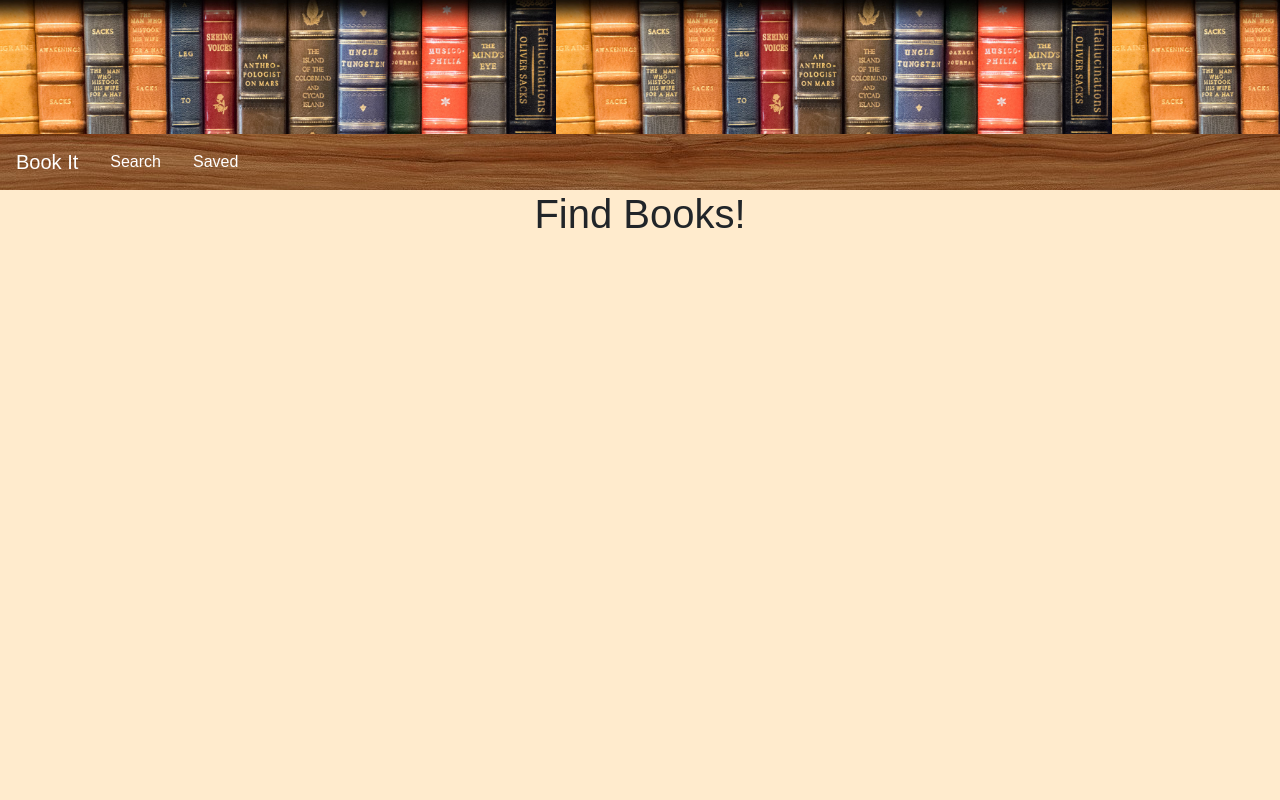
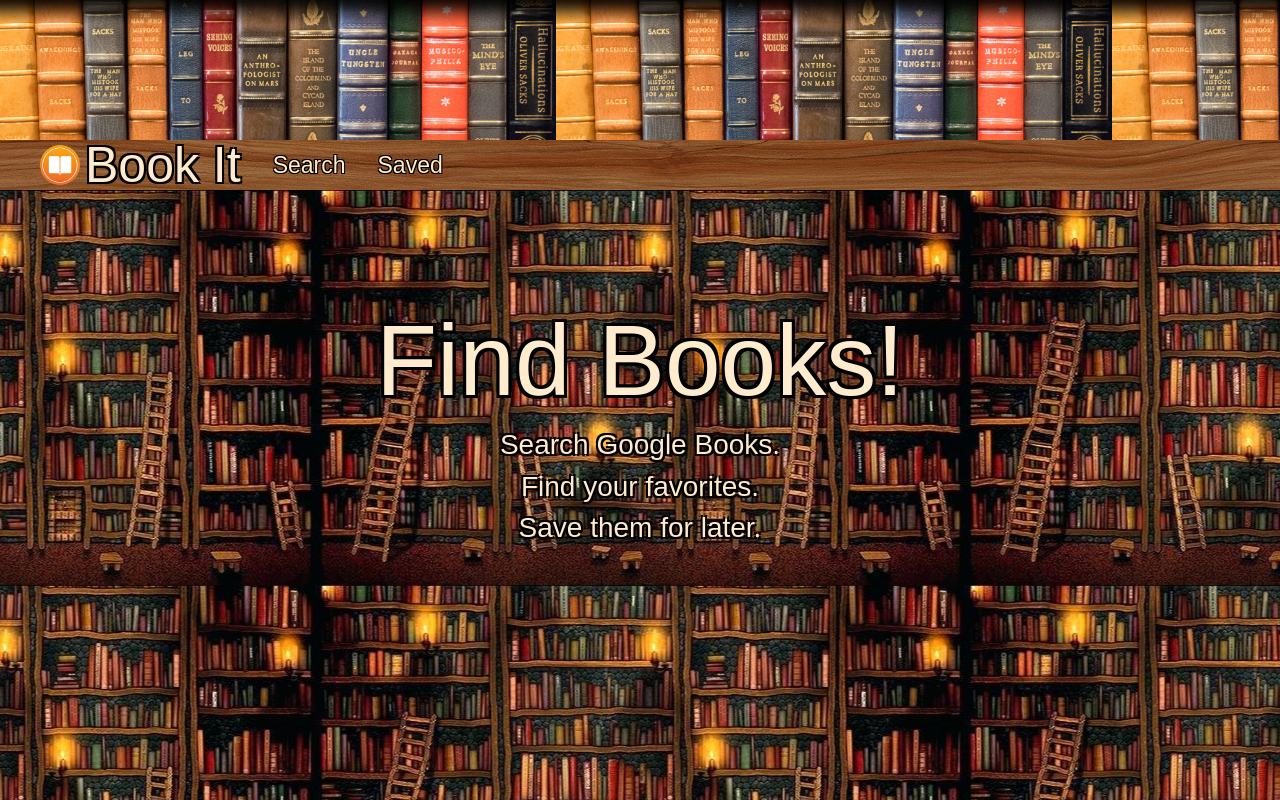
Before and after one commit to BacchusKC/bookIt, a React (Create React App) app in the folder client/: page / in a window 1280 px wide. Shown: the top 800 px of the page. Built offline with nearby package versions, Linux system fonts and the light colour scheme.

Commit message:
Finished

```diff
--- a/client/src/components/DisplayResults.css
+++ b/client/src/components/DisplayResults.css
@@ -5,13 +5,32 @@
     margin: 30px auto;
     min-height: 344px;
     padding: 7px;
+    position: relative;
+    max-height: 500px;
 }
 img {
     float: left;
-    height: 300px;
+    height: 100%!important;
+    width: auto!important;
     margin: 20px;
 }
 .title {
     min-width: 500px;
     display: flex;
 }
+.description {
+    overflow: hidden;
+}
+.media-body {
+    max-height: 480px;
+    overflow: hidden;
+}
+.viewButton {
+    position: absolute;
+    bottom: 7px;
+}
+.saveButton {
+    position: absolute;
+    bottom: 7px;
+    left: 65px;
+}
--- a/client/src/components/DisplayResults.js
+++ b/client/src/components/DisplayResults.js
@@ -5,13 +5,13 @@ function DisplayResults(props) {
     return (
         <div className="media bookDiv">
             <img className="align-self-start mr-3" src={props.image} alt={props.title} />
+            <a className="viewButton" href={props.saleLink} target="_blank" rel="noopener noreferrer"><button className="button">View</button></a>
+            <button className="button saveButton" onClick={(event) => props.save(event)} id={props.id}>Save</button>
             <div className="media-body">
-                <h5 className="mt-0">{props.title}</h5>
+                <h4 className="mt-0"><strong>{props.title}</strong></h4>
                 <p>{props.authors}</p>
-                <p className="mb-0">{props.text}</p>
+                <p className="mb-0 description">{props.text}</p>
             </div>
-            <a href={props.saleLink} target="_blank" rel="noopener noreferrer"><button className="button">View</button></a>
-            <button className="button" onClick={(event) => props.save(event)} id={props.id}>Save</button>
         </div>
     );
 };
--- a/client/src/components/DisplaySaved.css
+++ b/client/src/components/DisplaySaved.css
@@ -15,9 +15,15 @@
     color: white;
     padding: .5em;
     text-decoration: none;
+    position: absolute;
+    bottom: 7px;
+    left: 65px;
 }
 .deleteButton:hover {
     color: black;
+}
+.description {
+    overflow: hidden;
 }
 .bookDiv {
     border: 2px solid black;
@@ -26,9 +32,20 @@
     margin: 30px auto;
     min-height: 344px;
     padding: 7px;
+    position: relative;
+    max-height: 500px;
 }
 img {
     float: left;
-    height: 300px;
+    height: 100%!important;
+    width: auto!important;
     margin: 20px;
 }
+.media-body {
+    max-height: 480px;
+    overflow: hidden;
+}
+.viewButton {
+    position: absolute;
+    bottom: 7px;
+}
--- a/client/src/components/DisplaySaved.js
+++ b/client/src/components/DisplaySaved.js
@@ -5,14 +5,12 @@ function DisplaySaved(props) {
     return (
         <div className="media bookDiv">
             <img className="align-self-start mr-3" src={props.image} alt={props.title} />
+            <a href={props.saleLink} className="viewButton" target="_blank" rel="noopener noreferrer"><button className="button">View</button></a>
+                <button id={props.id} className="deleteButton" onClick={(event) => props.handleDelete(event)}>Delete</button>
             <div className="media-body">
-                <h3 className="mt-0">{props.title}</h3>
+                <h4 className="mt-0"><strong>{props.title}</strong></h4>
                 <h5>{props.authors}</h5>
                 <p className="mb-0">{props.text}</p>
-            </div>
-            <div>
-                <a href={props.saleLink} target="_blank" rel="noopener noreferrer"><button className="button">View</button></a>
-                <button id={props.id} className="deleteButton" onClick={(event) => props.handleDelete(event)}>Delete</button>
             </div>
         </div>
     );
--- a/client/src/components/Header.css
+++ b/client/src/components/Header.css
@@ -10,12 +10,37 @@
     position: absolute;
     bottom: 0;
     width: 100%;
+    height: 50px;
     background-color: sandybrown!important;
     background-image: url("./images/wood.jpg")!important;
+    padding-left: 40px;
+    color: blanchedalmond!important;
+    text-shadow:
+    -2px -2px 0 #000,
+    2px -2px 0 #000,
+    -2px 2px 0 #000,
+    2px 2px 0 #000;
 }
 .navbar-brand {
-    color: white!important;
+    color: blanchedalmond!important;
+    text-shadow:
+    -2px -2px 0 #000,
+    2px -2px 0 #000,
+    -2px 2px 0 #000,
+    2px 2px 0 #000;
+    font-size: 50px;
+    padding-left: 5px;
 }
 .nav-link {
-    color: white!important;
+    color: blanchedalmond!important;
+    text-shadow:
+    -1px -1px 0 #000,
+    1px -1px 0 #000,
+    -1px 1px 0 #000,
+    1px 1px 0 #000;
+    font-size: 23px;
 }
+.image {
+    height: 40px!important;
+    margin: 0!important;
+}
--- a/client/src/components/Header.js
+++ b/client/src/components/Header.js
@@ -1,11 +1,15 @@
 import React from 'react';
 import './Header.css';
 import { Link } from 'react-router-dom'
+import bookIcon from './images/bookIcon.png';
 
 function Header(props) {
     return (
         <div className="header">
             <nav className="navbar navbar-expand-lg navbar-light bg-light">
+                <Link to="/">
+                   <img className="image" src={bookIcon} />
+                </Link>
                 <Link to="/" className="navbar-brand">Book It</Link>
                 <Link to="/search" className="nav-link">Search</Link>
                 <Link to="/saved" className="nav-link">Saved</Link>
--- a/client/src/components/Home.css
+++ b/client/src/components/Home.css
@@ -0,0 +1,33 @@
+.main {
+    margin-top: 150px;
+    max-width: 1000px;
+    margin: auto;
+    max-height: 600px;
+    height: 100vh;
+    width: 100%;
+    padding-top: 110px;
+    color: blanchedalmond;
+}
+.full {
+    height: 100vh;
+    width: 100vw;
+    background-color: saddlebrown;
+    background-image: url("./images/bookcase.jpg");
+    background-position: top;
+    background-size: inherit;
+}
+h1 {
+    font-size: 100px;
+    text-shadow:
+    -3px -3px 0 #000,
+    3px -3px 0 #000,
+    -3px 3px 0 #000,
+    3px 3px 0 #000;
+}
+h3 {
+    text-shadow:
+    -2px -2px 0 #000,
+    2px -2px 0 #000,
+    -2px 2px 0 #000,
+    2px 2px 0 #000;
+}
--- a/client/src/components/Home.js
+++ b/client/src/components/Home.js
@@ -1,9 +1,15 @@
 import React from 'react';
+import './Home.css';
 
 function Home(props) {
     return (
-        <div>
-            <h1>Find Books!</h1>
+        <div className="full">
+            <div className="main">
+                <h1>Find Books!</h1>
+                <h3>Search Google Books.</h3>
+                <h3>Find your favorites.</h3>
+                <h3>Save them for later.</h3>
+            </div>
         </div>
     );
 };
```
Also changed, not shown: client/src/components/images/bookIcon.png (added), client/src/components/images/bookcase.jpg (added).
